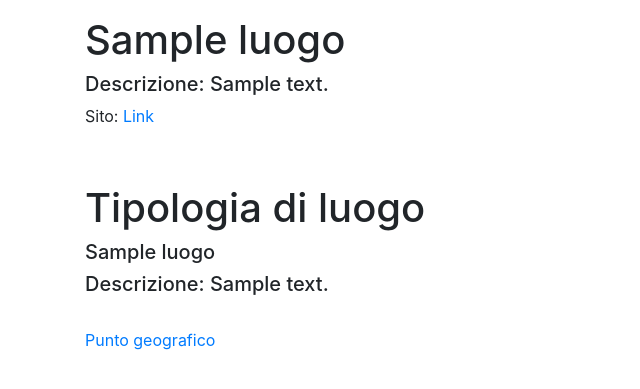
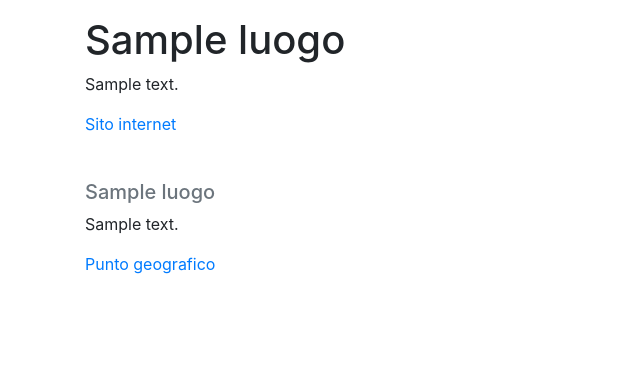
Before and after one commit to danielevezz/sentieri, a Django app: page /sentieri/luogo/1/ in a window 1280 px wide. Shown: the part 56-445 px from the top of the page, without its empty margins (0-640 px from the left). Run offline with Django 3.2, Linux system fonts and the light colour scheme; tables that the repository leaves empty hold one stand-in row (values such as "Sample post"); some libraries are stand-ins or nearby versions.

Commit message:
Merge e sistemazione dettagliLuogo

```diff
--- a/sentieriApp/templates/sentieriApp/dettagliLuogo.html
+++ b/sentieriApp/templates/sentieriApp/dettagliLuogo.html
@@ -3,16 +3,15 @@
 {% block body %}
     <!--nome_luogo   descrizione_luogo    sito    nome_tipo   descrizione_tipo   ptoGeografico_id  -->
     <h1 class="mt-3">{{ luogo.0 }}</h1>
-     <h5>Descrizione: {{ luogo.1 }}</h5>
+    <p>{{ luogo.1 }}</p>
     {% if luogo.2 %}
-     <p>Sito: <a href={{ luogo.2 }}>Link </a></p>
+     <p><a href={{ luogo.2 }}>Sito internet</a></p>
     {% endif %}
     <br>
-    <h1 class="mt-3">Tipologia di luogo</h1>
-     <h5>{{ luogo.3 }}</h5>
-     <h5>Descrizione: {{ luogo.4 }}</h5>
-    <br>
-         <p><a href="{% url 'dettagliPuntoGeografico' idPtoGeografico=luogo.5 %}">Punto geografico </a></p>
+    <h5 class="text-muted mt-1">{{ luogo.3 }}</h5>
+    <p>{{ luogo.4 }}</p>
+
+    <p><a href="{% url 'dettagliPuntoGeografico' idPtoGeografico=luogo.5 %}">Punto geografico </a></p>
 
 
 {% endblock %}
```
